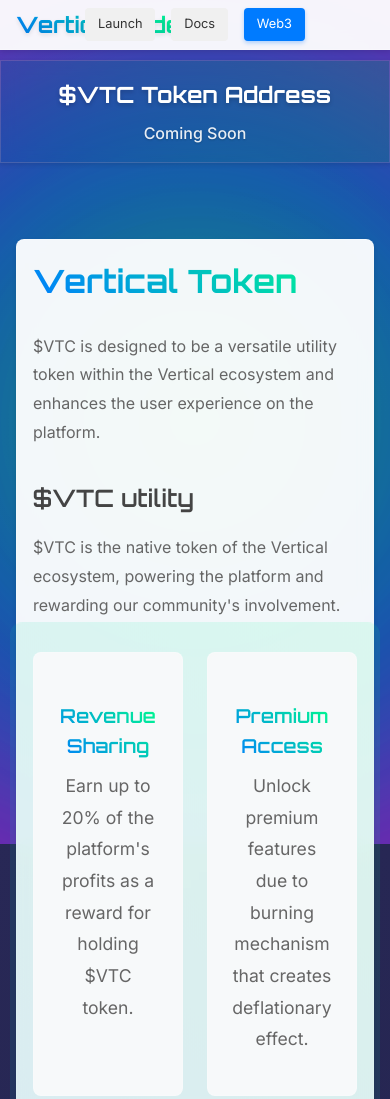
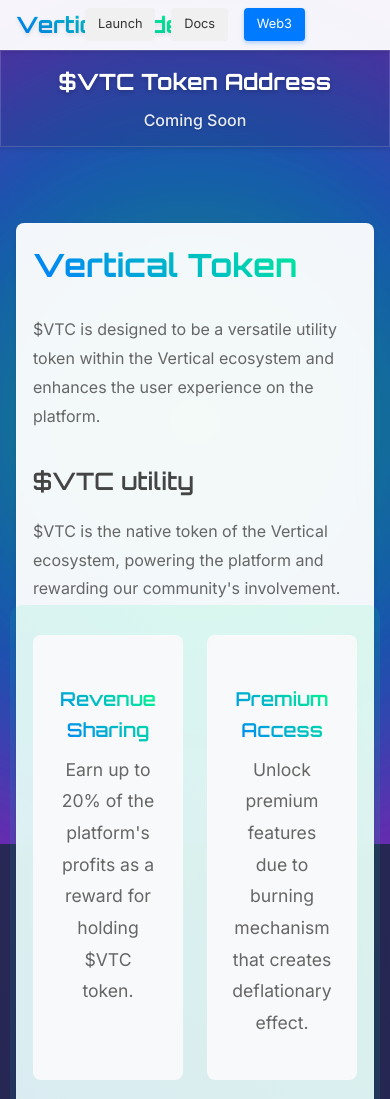
Before and after one commit to ojhaox/verticalcode, a website: page web3.html in a window 390 px wide. Shown: the top 1099 px of the page. Drawn offline with Linux system fonts and the light colour scheme.

Commit message:
Update iframe source to Vertical Studio login page and revert web3 page layout

```diff
--- a/web3.html
+++ b/web3.html
@@ -406,30 +406,6 @@
             transition: all 0.3s ease;
         }
 
-        .token-address:hover {
-            background: rgba(42, 42, 90, 0.3);
-            transform: translateY(-2px);
-            box-shadow: 0 4px 8px rgba(0,0,0,0.2);
-        }
-
-        .token-address::before {
-            content: '';
-            position: absolute;
-            top: 0;
-            left: 0;
-            width: 100%;
-            height: 100%;
-            background: linear-gradient(45deg,
-                rgba(0, 123, 255, 0.15),
-                rgba(0, 255, 136, 0.15));
-            z-index: -1;
-            transition: all 0.3s ease;
-        }
-
-        .token-address:hover::before {
-            opacity: 0.8;
-        }
-
         .token-address h2 {
             color: #fff;
             font-size: 1.8rem;
@@ -676,8 +652,8 @@
             }
 
             .token-address {
-                margin-top: 60px;
-                padding: 1rem;
+                margin-top: 50px;
+                padding: 0.8rem;
             }
 
             .token-address h2 {
```
Also changed, not shown: index.html (+8 -9 lines).
